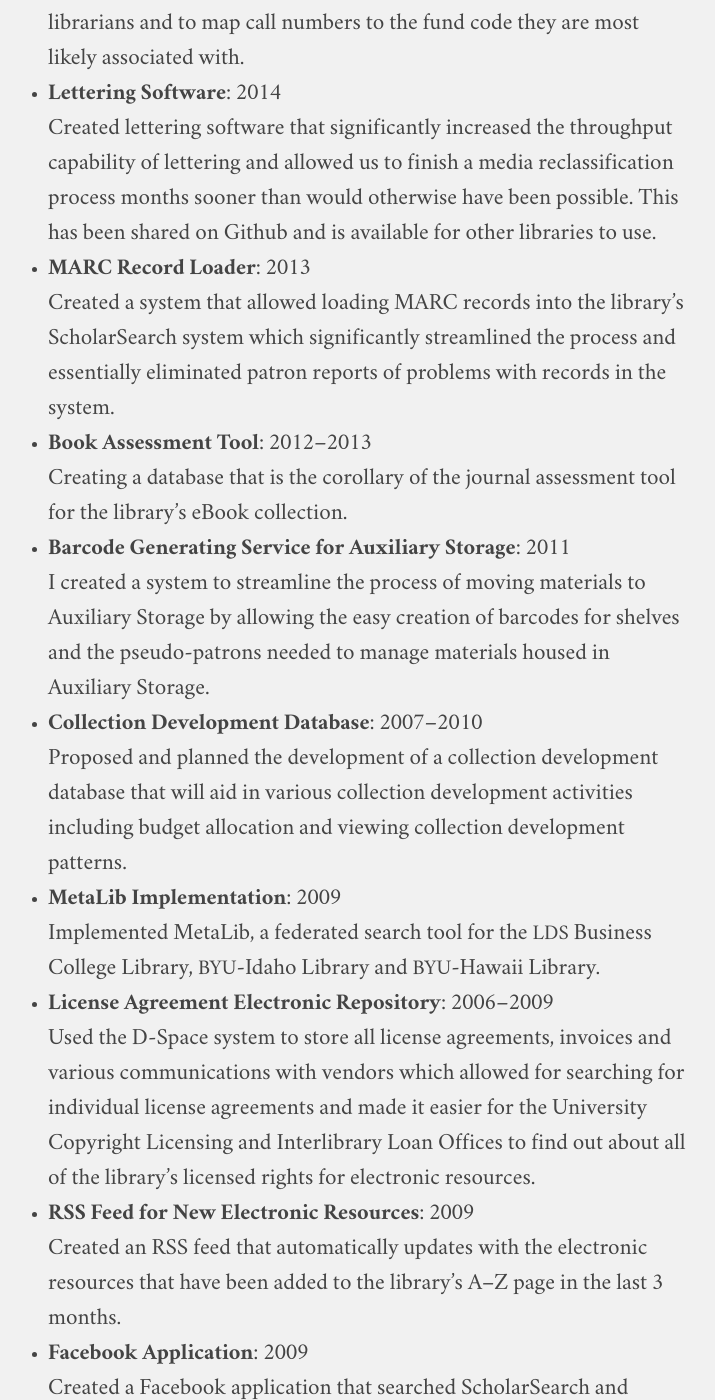
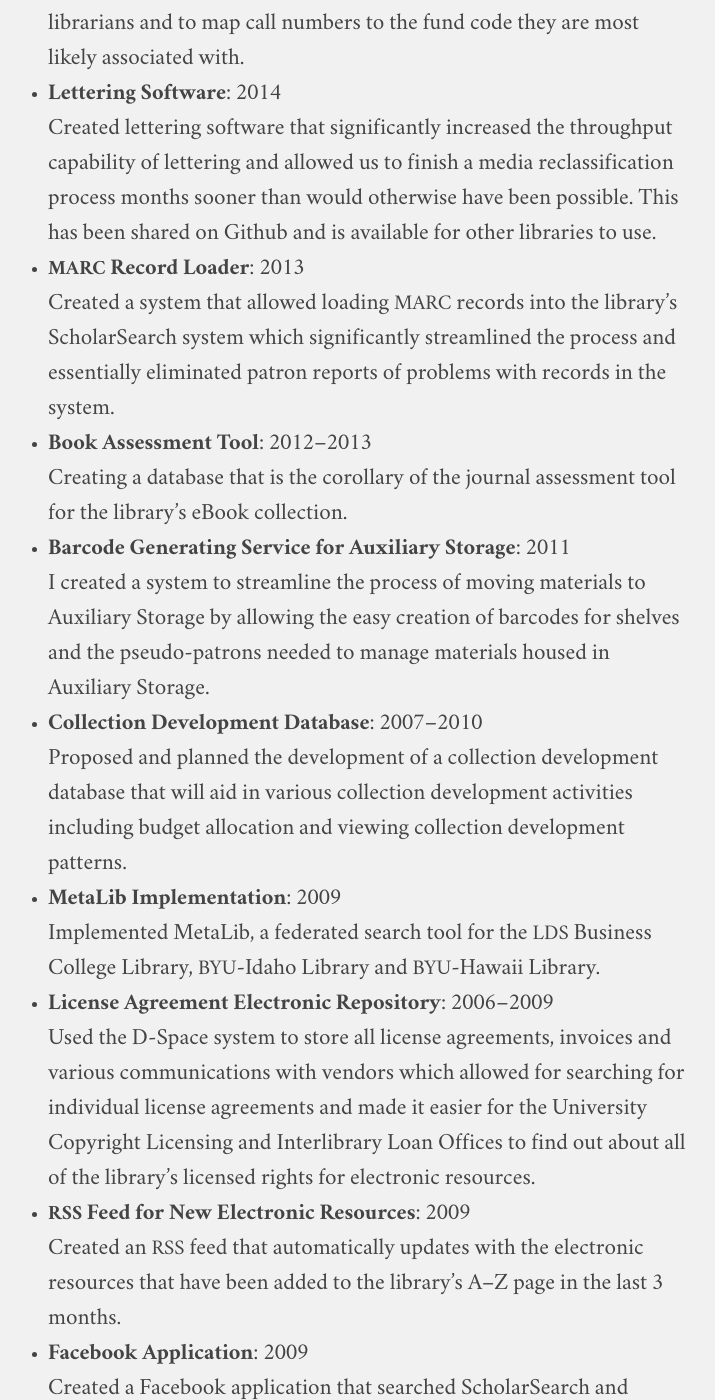
Before and after one commit to jaredhowland/jaredhowland.github.io, a Jekyll site: the page built from content/vita.md, in a window 1280 px wide and 1400 px high, scrolled down 9685 px. Shown: the whole window, without its empty margins (272-987 px from the left). Built offline with Jekyll 4.4.1, drawn with Linux system fonts in a browser that asks for light colours.

Commit message:
Update vita.md

```diff
--- a/content/vita.md
+++ b/content/vita.md
@@ -126,8 +126,8 @@ I wrote a library wrapper to make it easier for the library community to use <sp
 I created a web service to track fund code assignments to subject librarians and to map call numbers to the fund code they are most likely associated with.
 * **Lettering Software**: 2014
 Created lettering software that significantly increased the throughput capability of lettering and allowed us to finish a media reclassification process months sooner than would otherwise have been possible. This has been shared on Github and is available for other libraries to use.
-* **MARC Record Loader**: 2013
-Created a system that allowed loading MARC records into the library’s ScholarSearch system which significantly streamlined the process and essentially eliminated patron reports of problems with records in the system.
+* **<span class="caps">MARC</span> Record Loader**: 2013
+Created a system that allowed loading <span class="caps">MARC</span> records into the library’s ScholarSearch system which significantly streamlined the process and essentially eliminated patron reports of problems with records in the system.
 * **Book Assessment Tool**: 2012–2013
 Creating a database that is the corollary of the journal assessment tool for the library’s eBook collection.
 * **Barcode Generating Service for Auxiliary Storage**: 2011
@@ -138,8 +138,8 @@ Proposed and planned the development of a collection development database that w
 Implemented MetaLib, a federated search tool for the <span class="caps">LDS</span> Business College Library, <span class="caps">BYU</span>-Idaho Library and <span class="caps">BYU</span>-Hawaii Library.
 * **License Agreement Electronic Repository**: 2006–2009
 Used the D-Space system to store all license agreements, invoices and various communications with vendors which allowed for searching for individual license agreements and made it easier for the University Copyright Licensing and Interlibrary Loan Offices to find out about all of the library’s licensed rights for electronic resources.
-* **RSS Feed for New Electronic Resources**: 2009
-Created an RSS feed that automatically updates with the electronic resources that have been added to the library’s A–Z page in the last 3 months.
+* **<span class="caps">RSS</span> Feed for New Electronic Resources**: 2009
+Created an <span class="caps">RSS</span> feed that automatically updates with the electronic resources that have been added to the library’s A–Z page in the last 3 months.
 * **Facebook Application**: 2009
 Created a Facebook application that searched ScholarSearch and allowed for manipulation of the results by saving to a folder.
 * **iPhone Web Application**: 2009
```
